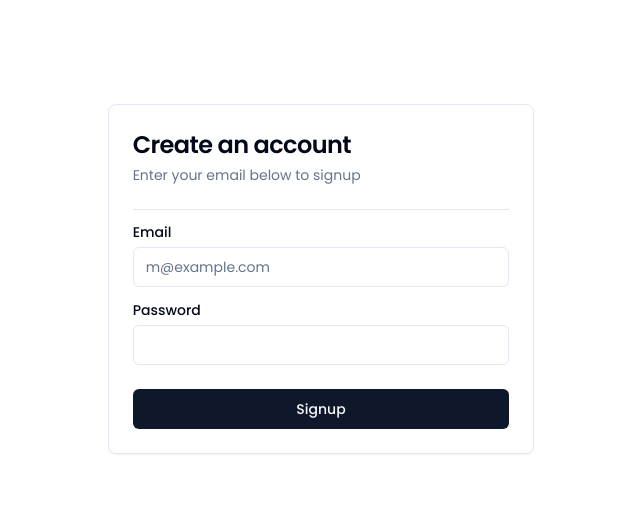
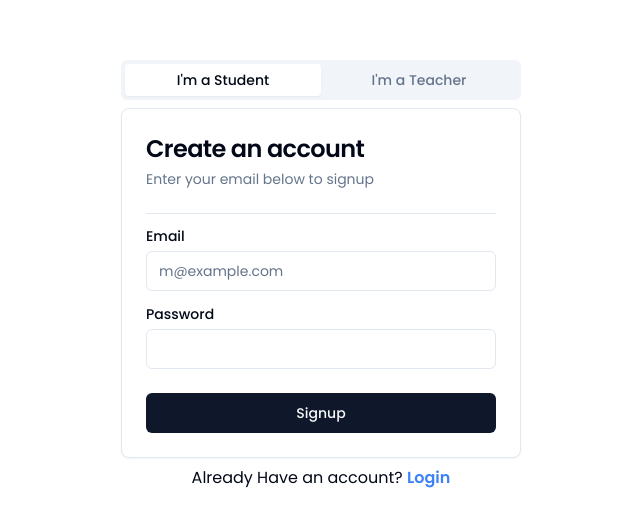
Before and after one commit to 1tsak/memory-reboot, a Next.js app: page /signup in a window 1280 px wide. Shown: the part 121-648 px from the top of the page, without its empty margins (319-959 px from the left). Built offline with nearby package versions, Linux system fonts and the light colour scheme.

Commit message:
Added Tabs & Fixed Layout (Auth)

```diff
--- a/app/login/page.tsx
+++ b/app/login/page.tsx
@@ -11,16 +11,22 @@
 } from "@/components/ui/card";
 import { Input } from "@/components/ui/input";
 import { Label } from "@/components/ui/label";
+import { Tabs, TabsContent, TabsList, TabsTrigger } from "@/components/ui/tabs";
+import Link from "next/link";
 
 export default function Page() {
   return (
     <div className="flex min-h-screen flex-col items-center justify-center">
-      <Card className="md:w-1/3">
+      <Tabs defaultValue="student" className="w-[400px]">
+        <TabsList className="grid w-full grid-cols-2">
+          <TabsTrigger value="student">I'm a Student</TabsTrigger>
+          <TabsTrigger value="teacher">I'm a Teacher</TabsTrigger>
+        </TabsList>
+        <TabsContent value="student">
+          <Card>
             <CardHeader className="space-y-1">
               <CardTitle className="text-2xl">Login to your account</CardTitle>
-          <CardDescription>
-            Enter your email below to login
-          </CardDescription>
+              <CardDescription>Enter your email below to login</CardDescription>
             </CardHeader>
             <CardContent className="grid gap-4">
               <div className="relative">
@@ -44,6 +50,43 @@
               <Button className="w-full">Login</Button>
             </CardFooter>
           </Card>
+        </TabsContent>
+        <TabsContent value="teacher">
+          <Card>
+            <CardHeader className="space-y-1">
+              <CardTitle className="text-2xl">Login to your account</CardTitle>
+              <CardDescription>Enter your email below to login</CardDescription>
+            </CardHeader>
+            <CardContent className="grid gap-4">
+              <div className="relative">
+                <div className="absolute inset-0 flex items-center">
+                  <span className="w-full border-t" />
+                </div>
+                <div className="relative flex justify-center text-xs uppercase">
+                  <span className="bg-background px-2 text-muted-foreground"></span>
+                </div>
+              </div>
+              <div className="grid gap-2">
+                <Label htmlFor="email">Email</Label>
+                <Input id="email" type="email" placeholder="m@example.com" />
+              </div>
+              <div className="grid gap-2">
+                <Label htmlFor="password">Password</Label>
+                <Input id="password" type="password" />
+              </div>
+            </CardContent>
+            <CardFooter>
+              <Button className="w-full">Login</Button>
+            </CardFooter>
+          </Card>
+        </TabsContent>
+      </Tabs>
+      <p className="m-2">
+        Don't Have an account?{" "}
+        <Link href="/signup">
+          <span className="text-blue-500 font-semibold">Register</span>
+        </Link>
+      </p>
     </div>
   );
 }
--- a/app/signup/page.tsx
+++ b/app/signup/page.tsx
@@ -11,11 +11,19 @@
 } from "@/components/ui/card";
 import { Input } from "@/components/ui/input";
 import { Label } from "@/components/ui/label";
+import { Tabs, TabsContent, TabsList, TabsTrigger } from "@/components/ui/tabs";
+import Link from "next/link";
 
 export default function Page() {
   return (
     <div className="flex min-h-screen flex-col items-center justify-center">
-      <Card className="md:w-1/3">
+      <Tabs defaultValue="student" className="w-[400px]">
+        <TabsList className="grid w-full grid-cols-2">
+          <TabsTrigger value="student">I'm a Student</TabsTrigger>
+          <TabsTrigger value="teacher">I'm a Teacher</TabsTrigger>
+        </TabsList>
+        <TabsContent value="student">
+          <Card>
             <CardHeader className="space-y-1">
               <CardTitle className="text-2xl">Create an account</CardTitle>
               <CardDescription>
@@ -44,6 +52,45 @@
               <Button className="w-full">Signup</Button>
             </CardFooter>
           </Card>
+        </TabsContent>
+        <TabsContent value="teacher">
+          <Card>
+            <CardHeader className="space-y-1">
+              <CardTitle className="text-2xl">Create an account</CardTitle>
+              <CardDescription>
+                Enter your email below to signup
+              </CardDescription>
+            </CardHeader>
+            <CardContent className="grid gap-4">
+              <div className="relative">
+                <div className="absolute inset-0 flex items-center">
+                  <span className="w-full border-t" />
+                </div>
+                <div className="relative flex justify-center text-xs uppercase">
+                  <span className="bg-background px-2 text-muted-foreground"></span>
+                </div>
+              </div>
+              <div className="grid gap-2">
+                <Label htmlFor="email">Email</Label>
+                <Input id="email" type="email" placeholder="m@example.com" />
+              </div>
+              <div className="grid gap-2">
+                <Label htmlFor="password">Password</Label>
+                <Input id="password" type="password" />
+              </div>
+            </CardContent>
+            <CardFooter>
+              <Button className="w-full">Signup</Button>
+            </CardFooter>
+          </Card>
+        </TabsContent>
+      </Tabs>
+      <p className="m-2">
+        Already Have an account?{" "}
+        <Link href="/login">
+          <span className="text-blue-500 font-semibold">Login</span>
+        </Link>
+      </p>
     </div>
   );
 }
--- /dev/null
+++ b/components/ui/tabs.tsx
@@ -0,0 +1,55 @@
+"use client"
+
+import * as React from "react"
+import * as TabsPrimitive from "@radix-ui/react-tabs"
+
+import { cn } from "@/lib/utils"
+
+const Tabs = TabsPrimitive.Root
+
+const TabsList = React.forwardRef<
+  React.ElementRef<typeof TabsPrimitive.List>,
+  React.ComponentPropsWithoutRef<typeof TabsPrimitive.List>
+>(({ className, ...props }, ref) => (
+  <TabsPrimitive.List
+    ref={ref}
+    className={cn(
+      "inline-flex h-10 items-center justify-center rounded-md bg-muted p-1 text-muted-foreground",
+      className
+    )}
+    {...props}
+  />
+))
+TabsList.displayName = TabsPrimitive.List.displayName
+
+const TabsTrigger = React.forwardRef<
+  React.ElementRef<typeof TabsPrimitive.Trigger>,
+  React.ComponentPropsWithoutRef<typeof TabsPrimitive.Trigger>
+>(({ className, ...props }, ref) => (
+  <TabsPrimitive.Trigger
+    ref={ref}
+    className={cn(
+      "inline-flex items-center justify-center whitespace-nowrap rounded-sm px-3 py-1.5 text-sm font-medium ring-offset-background transition-all focus-visible:outline-none focus-visible:ring-2 focus-visible:ring-ring focus-visible:ring-offset-2 disabled:pointer-events-none disabled:opacity-50 data-[state=active]:bg-background data-[state=active]:text-foreground data-[state=active]:shadow-sm",
+      className
+    )}
+    {...props}
+  />
+))
+TabsTrigger.displayName = TabsPrimitive.Trigger.displayName
+
+const TabsContent = React.forwardRef<
+  React.ElementRef<typeof TabsPrimitive.Content>,
+  React.ComponentPropsWithoutRef<typeof TabsPrimitive.Content>
+>(({ className, ...props }, ref) => (
+  <TabsPrimitive.Content
+    ref={ref}
+    className={cn(
+      "mt-2 ring-offset-background focus-visible:outline-none focus-visible:ring-2 focus-visible:ring-ring focus-visible:ring-offset-2",
+      className
+    )}
+    {...props}
+  />
+))
+TabsContent.displayName = TabsPrimitive.Content.displayName
+
+export { Tabs, TabsList, TabsTrigger, TabsContent }
--- a/package.json
+++ b/package.json
@@ -11,6 +11,7 @@
   "dependencies": {
     "@radix-ui/react-label": "^2.0.2",
     "@radix-ui/react-slot": "^1.0.2",
+    "@radix-ui/react-tabs": "^1.0.4",
     "class-variance-authority": "^0.7.0",
     "clsx": "^2.1.0",
     "lucide-react": "^0.344.0",
```
Also changed, not shown: 1 other file (tests, documents, lock files or other folders). Lines whose indentation alone changed are shown as unchanged.
